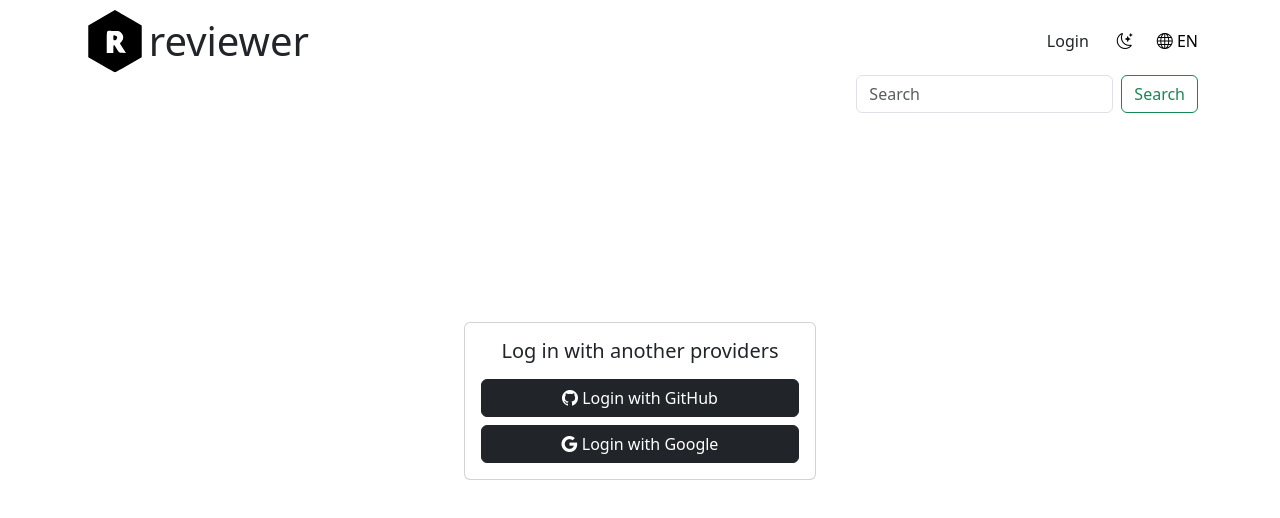
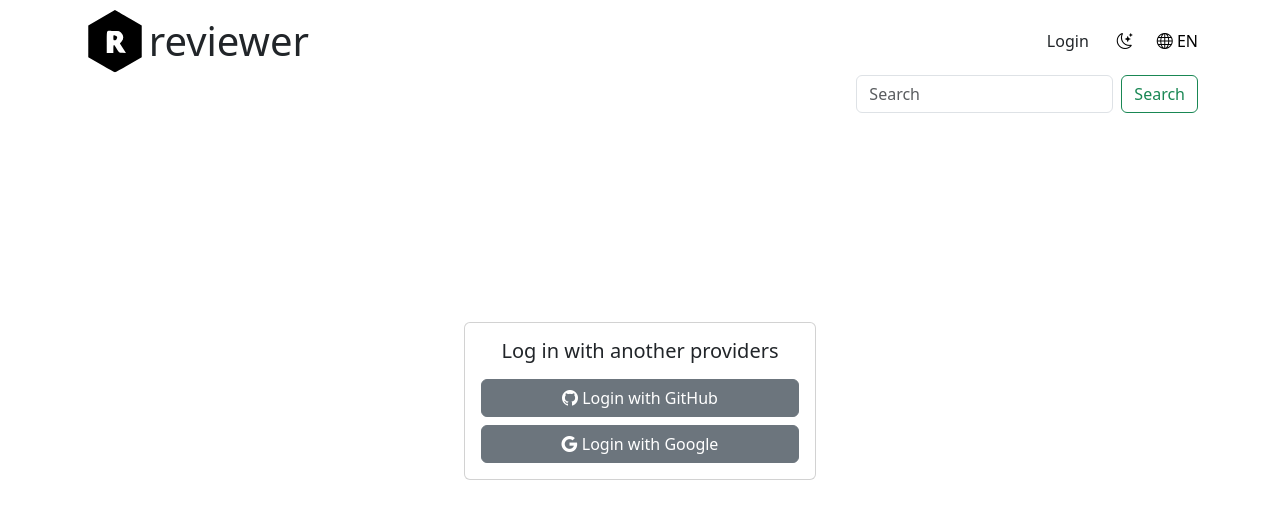
Before and after one commit to ullltimate/reviewer, a React (Vite) app in the folder client/: page /login in a window 1280 px wide. Shown: the top 518 px of the page. Built offline with nearby package versions, Linux system fonts and the light colour scheme; no server answers.

Commit message:
fix: fix style button login

```diff
--- a/client/src/components/Login.tsx
+++ b/client/src/components/Login.tsx
@@ -2,7 +2,6 @@
 import Header from './Header';
 import { useTranslation } from "react-i18next";
 import { useEffect, useState } from 'react';
-import { useTheme } from '../hooks/useTheme';
 import { useGoogleLogin } from "@react-oauth/google"
 import { useLocation, useNavigate } from 'react-router-dom';
 import { getUserGoogle } from '../api/auth';
@@ -10,7 +9,6 @@
 
 function Login() {
 	const { t } = useTranslation();
-	const {theme} = useTheme();
 	const navigate = useNavigate();
 	const [loading, setLoading] = useState(false);
 	const searchParams = new URLSearchParams(useLocation().search);
@@ -52,10 +50,10 @@
     				  			<Card.Body>
 								  	<Card.Title className='mb-3'>{t('loginPage.title')}</Card.Title>
 									<div className="d-grid gap-2">
-      									<Button variant={theme === 'light' ? 'dark' : 'light'} onClick={() => loginToGithub()}>
+      									<Button variant='secondary' onClick={() => loginToGithub()}>
 										  <i className="bi bi-github"></i> {t('loginPage.btnGithub')}
 										</Button>
-										<Button variant={theme === 'light' ? 'dark' : 'light'} onClick={() => loginToGoogle()}>
+										<Button variant='secondary' onClick={() => loginToGoogle()}>
 											<i className="bi bi-google"></i>{t('loginPage.btnGoogle')}
 										</Button>
 									</div>
--- a/client/src/components/Profile.tsx
+++ b/client/src/components/Profile.tsx
@@ -3,7 +3,6 @@
 import { IReview, IUser } from "../types/types";
 import Header from "./Header";
 import { useTranslation } from "react-i18next";
-import { useTheme } from "../hooks/useTheme";
 import { getAllTags, getReviewsByAutor } from "../api/reviews";
 import { Container, Row, Col, Button } from "react-bootstrap";
 import CardReview from "./CardReview";
@@ -19,7 +18,6 @@
     const accessToken = localStorage.getItem('accessToken');
     const [user, setUser] = useState<IUser | null>(null);
     const { t, i18n: {language} } = useTranslation();
-	const {theme} = useTheme();
     const [showCreate, setShowCreate] = useState<boolean>(false);
 	const [reviewsByAutor, setReviewsByAutor] = useState<IReview[]>([]);
 	const [allTags, setAllTags] = useState<any[]>([]);
@@ -96,7 +94,7 @@
                     ?
                     <div className="text-center mt-5">
                         <h3 className="my-3">Token has expired!</h3>
-                        <Button variant={theme === 'light' ? 'dark' : 'light'} onClick={() => navigate('/login')}>
+                        <Button variant='secondary' onClick={() => navigate('/login')}>
                             Login again!
 						</Button>
                     </div>
```
